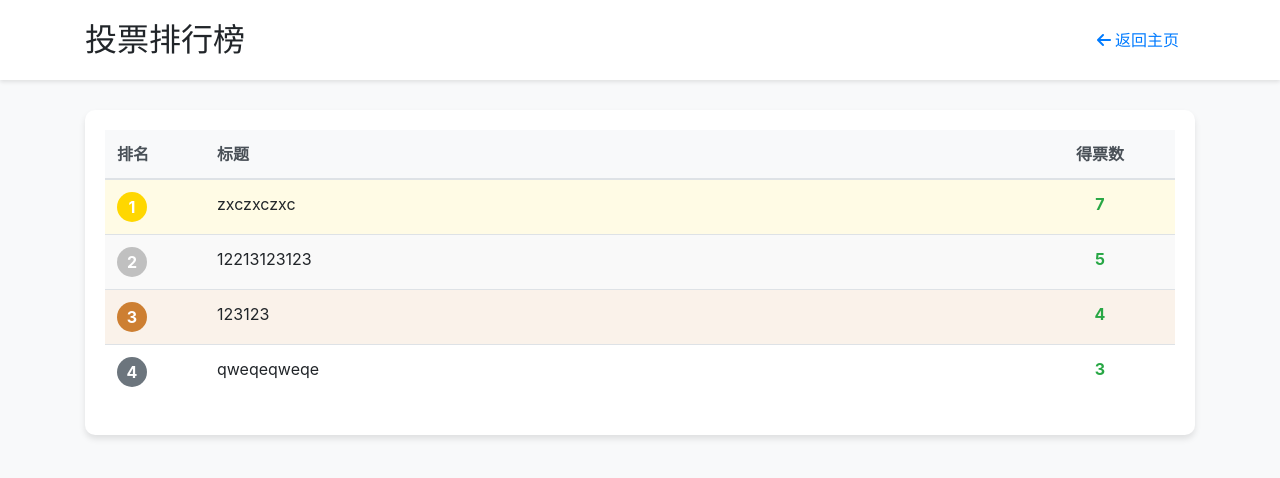
After one commit to Error829/Vote, a Flask app: page /ranking in a window 1280 px wide. The commit adds this page. Shown: the top 478 px of the page. Run offline with Flask 2, Linux system fonts and the light colour scheme; some libraries are stand-ins or nearby versions.

Commit message:
ranking list new born

```diff
--- a/app.py
+++ b/app.py
@@ -16,6 +16,7 @@ app.config['MAX_CONTENT_LENGTH'] = 16 * 1024 * 1024  # 16MB max-limit
 BASE_DIR = os.path.abspath(os.path.dirname(__file__))
 DATA_FILE = os.path.join(BASE_DIR, 'data', 'notes.json')
 VOTES_FILE = os.path.join(BASE_DIR, 'data', 'votes.json')
+RANKING_FILE = os.path.join(BASE_DIR, 'data', 'ranking.json')  # 新增排行榜文件
 
 # 确保数据目录存在
 os.makedirs('data', exist_ok=True)
@@ -96,6 +97,30 @@ def save_data():
 # 初始化数据
 load_data()
 
+def update_ranking():
+    """更新排行榜数据"""
+    try:
+        # 计算排行榜（所有项目）
+        sorted_notes = sorted(
+            [{'id': note['id'],
+              'title': note['title'],
+              'votes': votes.get(note['id'], 0)}
+             for note in notes],
+            key=lambda x: x['votes'],
+            reverse=True
+        )
+
+        # 添加排名信息
+        for i, note in enumerate(sorted_notes, 1):
+            note['rank'] = i
+
+        # 保存完整排行榜数据
+        with open(RANKING_FILE, 'w', encoding='utf-8') as f:
+            json.dump(sorted_notes, f, ensure_ascii=False, indent=2)
+
+    except Exception as e:
+        print(f"更新排行榜失败: {e}")
+
 @app.route('/')
 def index():
     sorted_notes = sorted(notes, key=lambda x: votes.get(x['id'], 0), reverse=True)
@@ -116,21 +141,31 @@ def vote(note_id):
             'remaining_votes': 0
         }), 403
 
-    # 更新投票
-    if note_id not in votes:
-        votes[note_id] = 0
-    votes[note_id] += 1
-    ip_votes[ip] += 1
+    try:
+        # 更新投票
+        if note_id not in votes:
+            votes[note_id] = 0
+        votes[note_id] += 1
+        ip_votes[ip] += 1
 
-    # 保存数据
-    save_data()
+        # 保存数据
+        save_data()
 
-    # 返回更新后的信息
-    remaining_votes = MAX_VOTES_PER_IP - ip_votes[ip]
-    return jsonify({
-        'votes': votes[note_id],
-        'remaining_votes': remaining_votes
-    })
+        # 更新排行榜
+        update_ranking()
+
+        # 返回更新后的信息
+        return jsonify({
+            'votes': votes[note_id],
+            'remaining_votes': MAX_VOTES_PER_IP - ip_votes[ip]
+        })
+
+    except Exception as e:
+        print(f"投票更新失败: {str(e)}")
+        return jsonify({
+            'error': '投票失败，请稍后重试',
+            'votes': votes.get(note_id, 0)
+        }), 500
 
 @app.route('/admin/login', methods=['GET', 'POST'])
 def admin_login():
@@ -220,17 +255,20 @@ def logout():
 def load_user(user_id):
     return User(user_id)
 
-@app.route('/get_ranking')
-def get_ranking():
-    # 按投票数排序笔记
-    sorted_notes = sorted(
-        [{'id': note['id'], 'title': note['title'], 'votes': votes.get(note['id'], 0)}
-         for note in notes],
-        key=lambda x: x['votes'],
-        reverse=True
-    )
-    # 只返回前10个
-    return jsonify(sorted_notes[:10])
+@app.route('/ranking')
+def ranking():
+    try:
+        if os.path.exists(RANKING_FILE):
+            with open(RANKING_FILE, 'r', encoding='utf-8') as f:
+                ranking_data = json.load(f)
+        else:
+            ranking_data = []
+            update_ranking()  # 如果文件不存在，创建排行榜数据
+
+        return render_template('ranking.html', rankings=ranking_data)
+    except Exception as e:
+        print(f"获取排行榜失败: {e}")
+        return render_template('ranking.html', rankings=[])
 
 if __name__ == '__main__':
     # 确保必要的目录存在
@@ -241,4 +279,7 @@ if __name__ == '__main__':
     # 初始化数据
     load_data()
 
+    # 初始化排行榜
+    update_ranking()
+
     app.run(debug=True)
--- a/data/notes.json
+++ b/data/notes.json
@@ -20,5 +20,27 @@
     ],
     "pdf_file": "1_.pdf",
     "created_at": "2024-11-27T21:18:37.521604"
+  },
+  {
+    "id": "2",
+    "title": "zxczxczxc",
+    "description": "asdzxczx",
+    "images": [
+      "uploads/images/1_/page_1.jpg"
+    ],
+    "pdf_file": "1_.pdf",
+    "created_at": "2024-11-27T22:19:01.427870"
+  },
+  {
+    "id": "3",
+    "title": "qweqeqweqe",
+    "description": "zsczxcxczxcas",
+    "images": [
+      "uploads/images/2024/page_1.jpg",
+      "uploads/images/2024/page_2.jpg",
+      "uploads/images/2024/page_3.jpg"
+    ],
+    "pdf_file": "2024.pdf",
+    "created_at": "2024-11-27T22:19:08.416219"
   }
 ]
--- /dev/null
+++ b/data/ranking.json
@@ -0,0 +1,26 @@
+[
+  {
+    "id": "2",
+    "title": "zxczxczxc",
+    "votes": 7,
+    "rank": 1
+  },
+  {
+    "id": "1",
+    "title": "12213123123",
+    "votes": 5,
+    "rank": 2
+  },
+  {
+    "id": "0",
+    "title": "123123",
+    "votes": 4,
+    "rank": 3
+  },
+  {
+    "id": "3",
+    "title": "qweqeqweqe",
+    "votes": 3,
+    "rank": 4
+  }
+]
--- a/data/votes.json
+++ b/data/votes.json
@@ -1,9 +1,11 @@
 {
   "votes": {
-    "0": 2,
-    "1": 3
+    "0": 4,
+    "1": 5,
+    "2": 7,
+    "3": 3
   },
   "ip_votes": {
-    "127.0.0.1": 5
+    "127.0.0.1": 10
   }
 }
--- /dev/null
+++ b/templates/ranking.html
@@ -0,0 +1,144 @@
+<!DOCTYPE html>
+<html lang="zh">
+
+<head>
+    <meta charset="UTF-8">
+    <meta name="viewport" content="width=device-width, initial-scale=1.0">
+    <title>投票排行榜</title>
+    <link rel="stylesheet" href="https://stackpath.bootstrapcdn.com/bootstrap/4.5.2/css/bootstrap.min.css">
+    <style>
+        body {
+            background-color: #f8f9fa;
+        }
+
+        .header {
+            background-color: #fff;
+            box-shadow: 0 2px 4px rgba(0, 0, 0, 0.1);
+            padding: 20px 0;
+            margin-bottom: 30px;
+        }
+
+        .ranking-table {
+            background-color: #fff;
+            border-radius: 10px;
+            box-shadow: 0 4px 6px rgba(0, 0, 0, 0.1);
+            padding: 20px;
+            margin-top: 20px;
+        }
+
+        .table thead th {
+            border-top: none;
+            border-bottom: 2px solid #dee2e6;
+            background-color: #f8f9fa;
+            color: #495057;
+            font-weight: 600;
+        }
+
+        .rank-1 {
+            background-color: rgba(255, 215, 0, 0.1);
+        }
+
+        .rank-2 {
+            background-color: rgba(192, 192, 192, 0.1);
+        }
+
+        .rank-3 {
+            background-color: rgba(205, 127, 50, 0.1);
+        }
+
+        .rank-badge {
+            display: inline-flex;
+            align-items: center;
+            justify-content: center;
+            width: 30px;
+            height: 30px;
+            border-radius: 50%;
+            font-weight: bold;
+            color: white;
+        }
+
+        .rank-1 .rank-badge {
+            background-color: #ffd700;
+        }
+
+        .rank-2 .rank-badge {
+            background-color: #c0c0c0;
+        }
+
+        .rank-3 .rank-badge {
+            background-color: #cd7f32;
+        }
+
+        .other-rank .rank-badge {
+            background-color: #6c757d;
+        }
+
+        .nav-link {
+            color: #007bff;
+            text-decoration: none;
+            font-weight: 500;
+            transition: color 0.2s;
+        }
+
+        .nav-link:hover {
+            color: #0056b3;
+            text-decoration: none;
+        }
+
+        .votes-count {
+            font-weight: bold;
+            color: #28a745;
+        }
+
+        .table-hover tbody tr:hover {
+            background-color: rgba(0, 0, 0, .03);
+            transition: background-color 0.2s;
+        }
+    </style>
+</head>
+
+<body>
+    <div class="header">
+        <div class="container">
+            <div class="d-flex justify-content-between align-items-center">
+                <h1 class="h2 mb-0">投票排行榜</h1>
+                <a href="/" class="nav-link">
+                    <i class="fas fa-arrow-left mr-1"></i>返回主页
+                </a>
+            </div>
+        </div>
+    </div>
+
+    <div class="container">
+        <div class="ranking-table">
+            <table class="table table-hover">
+                <thead>
+                    <tr>
+                        <th scope="col" style="width: 100px">排名</th>
+                        <th scope="col">标题</th>
+                        <th scope="col" style="width: 150px" class="text-center">得票数</th>
+                    </tr>
+                </thead>
+                <tbody>
+                    {% for item in rankings %}
+                    <tr
+                        class="{% if item.rank == 1 %}rank-1{% elif item.rank == 2 %}rank-2{% elif item.rank == 3 %}rank-3{% else %}other-rank{% endif %}">
+                        <td>
+                            <div class="rank-badge">{{ item.rank }}</div>
+                        </td>
+                        <td>{{ item.title }}</td>
+                        <td class="text-center votes-count">{{ item.votes }}</td>
+                    </tr>
+                    {% endfor %}
+                </tbody>
+            </table>
+        </div>
+    </div>
+
+    <script src="https://code.jquery.com/jquery-3.5.1.min.js"></script>
+    <script src="https://cdn.jsdelivr.net/npm/@popperjs/core@2.5.4/dist/umd/popper.min.js"></script>
+    <script src="https://stackpath.bootstrapcdn.com/bootstrap/4.5.2/js/bootstrap.min.js"></script>
+    <script src="https://kit.fontawesome.com/a076d05399.js"></script>
+</body>
+
+</html>
```
Also changed, not shown: templates/index.html (+54 -42 lines).
